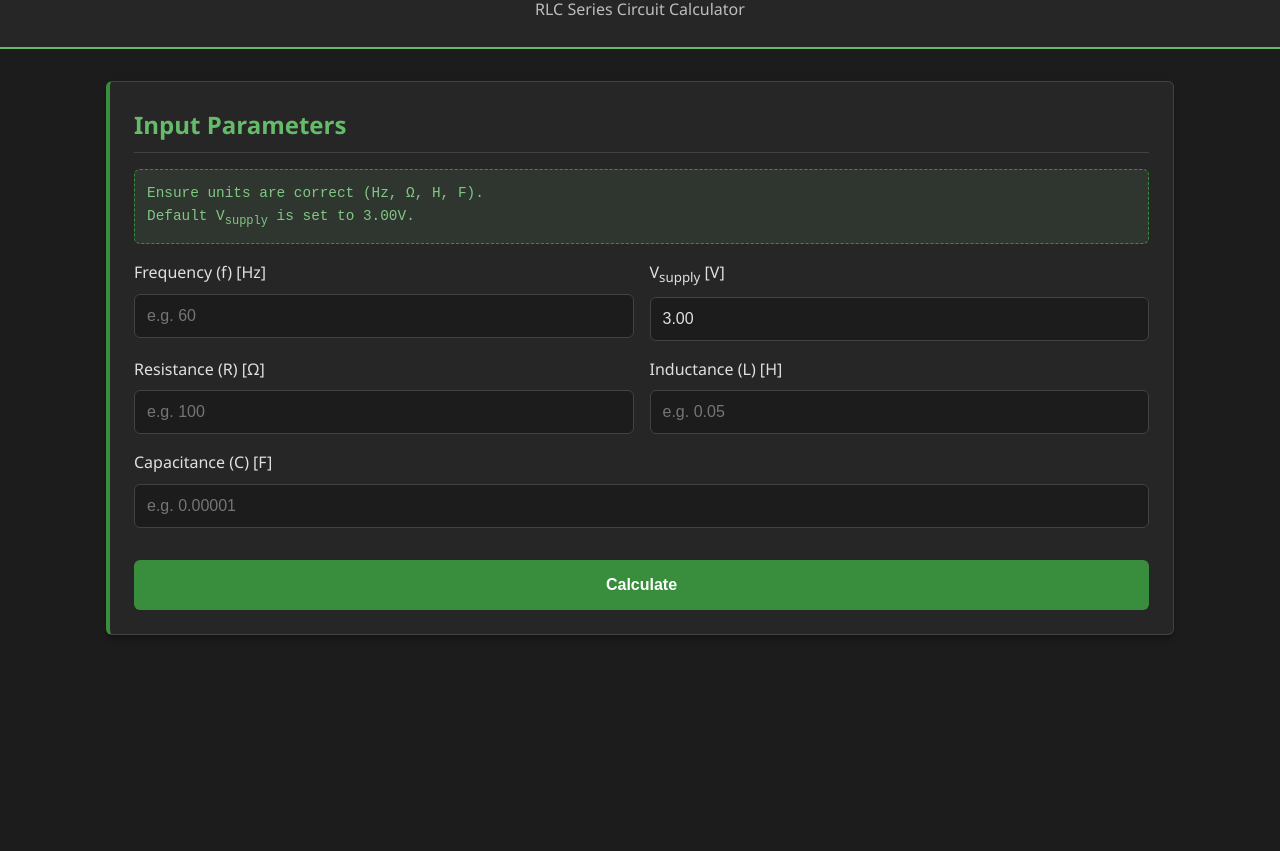
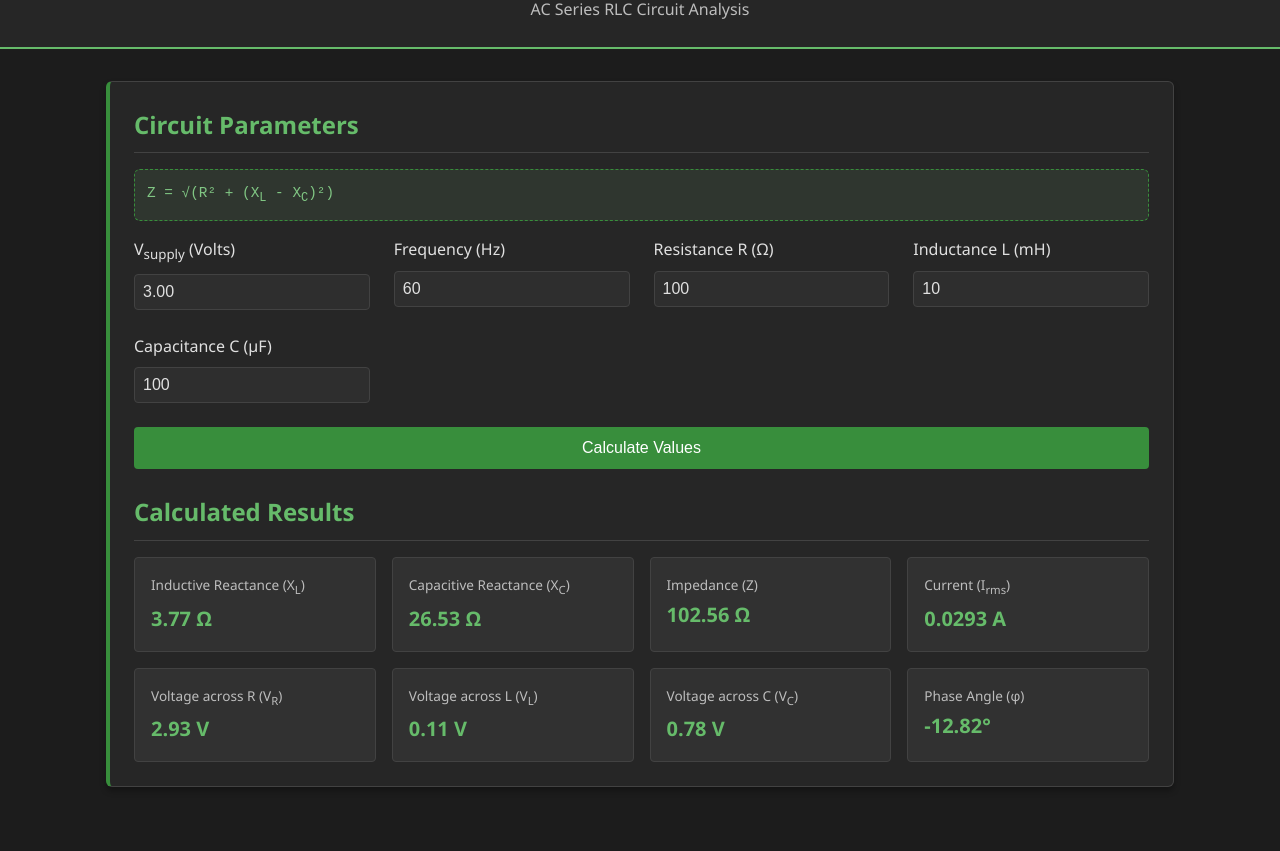
Before and after one commit to ShortTimeNoSee/phys-42-ac-circuits-lab, a plain HTML site: page index.html in a window 1280 px wide. Shown: the part 78-929 px from the top of the page. Before the commit the page ends 800 px from the top, so only its background shows below. Drawn offline with Linux system fonts and the light colour scheme.

Commit message:
Update index.html

```diff
--- a/index.html
+++ b/index.html
@@ -80,8 +80,14 @@
             color: var(--secondary-color);
         }
 
+        .input-grid {
+            display: grid;
+            grid-template-columns: repeat(auto-fit, minmax(200px, 1fr));
+            gap: 1.5rem;
+            margin-bottom: 1.5rem;
+        }
+
         .input-group {
-            margin-bottom: 1rem;
             display: flex;
             flex-direction: column;
         }
@@ -93,14 +99,12 @@
         }
 
         .input-group input {
-            background-color: var(--background-color);
+            background-color: var(--primary-color-light);
             border: 1px solid var(--border-color);
+            border-radius: 4px;
+            padding: 0.5rem;
             color: var(--text-color);
-            padding: 0.75rem;
-            border-radius: var(--border-radius);
             font-size: 1rem;
-            width: 100%;
-            transition: border-color 0.3s;
         }
 
         .input-group input:focus {
@@ -108,193 +112,173 @@
             border-color: var(--primary-color);
         }
 
-        .grid-2 {
+        .results-grid {
             display: grid;
-            grid-template-columns: 1fr 1fr;
+            grid-template-columns: repeat(auto-fit, minmax(200px, 1fr));
             gap: 1rem;
         }
 
-        @media (max-width: 600px) {
-            .grid-2 { grid-template-columns: 1fr; }
+        .result-card {
+            background-color: rgba(255, 255, 255, 0.05);
+            padding: 1rem;
+            border-radius: 4px;
+            border: 1px solid var(--border-color);
         }
 
-        .results-table {
-            width: 100%;
-            border-collapse: collapse;
-            margin-top: 1rem;
+        .result-label {
+            font-size: 0.85rem;
+            color: var(--text-color-light);
+            margin-bottom: 0.25rem;
         }
 
-        .results-table th, .results-table td {
-            text-align: left;
-            padding: 0.75rem;
-            border-bottom: 1px solid var(--border-color);
+        .result-value {
+            font-size: 1.25rem;
+            font-weight: bold;
+            color: var(--primary-color);
         }
 
-        .results-table th { color: var(--primary-color); }
-        .value-cell { font-family: monospace; font-size: 1.1rem; color: var(--text-color); }
-
-        button {
+        .calculate-btn {
             background-color: var(--primary-color-dark);
             color: white;
             border: none;
-            padding: 1rem 2rem;
-            border-radius: var(--border-radius);
+            padding: 0.75rem 1.5rem;
+            font-size: 1rem;
+            border-radius: 4px;
             cursor: pointer;
-            font-size: 1rem;
-            margin-top: 1rem;
             width: 100%;
-            font-weight: bold;
+            margin-bottom: 1.5rem;
             transition: background-color 0.2s;
         }
 
-        button:hover { background-color: var(--primary-color); }
-
+        .calculate-btn:hover {
+            background-color: var(--primary-color);
+        }
     </style>
 </head>
 <body>
 
 <header>
-    <h1>PHYS 42: AC Circuits</h1>
-    <p>RLC Series Circuit Calculator</p>
+    <h1>PHYS 42 Lab Calculator</h1>
+    <p>AC Series RLC Circuit Analysis</p>
 </header>
 
 <div class="container">
     <section>
-        <h2>Input Parameters</h2>
+        <h2>Circuit Parameters</h2>
         <div class="formula-box">
-            Ensure units are correct (Hz, &Omega;, H, F).<br>
-            Default V<sub>supply</sub> is set to 3.00V.
+            Z = &radic;(R&sup2; + (X<sub>L</sub> - X<sub>C</sub>)&sup2;)
         </div>
 
-        <div class="grid-2">
+        <div class="input-grid">
             <div class="input-group">
-                <label>Frequency (f) [Hz]</label>
-                <input type="number" id="freq" placeholder="e.g. 60" step="any">
+                <label for="voltage">V<sub>supply</sub> (Volts)</label>
+                <input type="number" id="voltage" step="0.01" value="3.00">
             </div>
             <div class="input-group">
-                <label>V<sub>supply</sub> [V]</label>
-                <input type="number" id="v_supply" value="3.00" step="any">
+                <label for="frequency">Frequency (Hz)</label>
+                <input type="number" id="frequency" step="1" value="60">
+            </div>
+            <div class="input-group">
+                <label for="resistance">Resistance R (&Omega;)</label>
+                <input type="number" id="resistance" step="0.1" value="100">
+            </div>
+            <div class="input-group">
+                <label for="inductance">Inductance L (mH)</label>
+                <input type="number" id="inductance" step="0.1" value="10">
+            </div>
+            <div class="input-group">
+                <label for="capacitance">Capacitance C (&mu;F)</label>
+                <input type="number" id="capacitance" step="0.1" value="100">
             </div>
         </div>
 
-        <div class="grid-2">
-            <div class="input-group">
-                <label>Resistance (R) [&Omega;]</label>
-                <input type="number" id="resistance" placeholder="e.g. 100" step="any">
+        <button class="calculate-btn" onclick="calculate()">Calculate Values</button>
+
+        <h2>Calculated Results</h2>
+        <div class="results-grid">
+            <div class="result-card">
+                <div class="result-label">Inductive Reactance (X<sub>L</sub>)</div>
+                <div class="result-value" id="res-xl">0.00 &Omega;</div>
             </div>
-            <div class="input-group">
-                <label>Inductance (L) [H]</label>
-                <input type="number" id="inductance" placeholder="e.g. 0.05" step="any">
+            <div class="result-card">
+                <div class="result-label">Capacitive Reactance (X<sub>C</sub>)</div>
+                <div class="result-value" id="res-xc">0.00 &Omega;</div>
+            </div>
+            <div class="result-card">
+                <div class="result-label">Impedance (Z)</div>
+                <div class="result-value" id="res-z">0.00 &Omega;</div>
+            </div>
+            <div class="result-card">
+                <div class="result-label">Current (I<sub>rms</sub>)</div>
+                <div class="result-value" id="res-i">0.000 A</div>
+            </div>
+            <div class="result-card">
+                <div class="result-label">Voltage across R (V<sub>R</sub>)</div>
+                <div class="result-value" id="res-vr">0.00 V</div>
+            </div>
+            <div class="result-card">
+                <div class="result-label">Voltage across L (V<sub>L</sub>)</div>
+                <div class="result-value" id="res-vl">0.00 V</div>
+            </div>
+            <div class="result-card">
+                <div class="result-label">Voltage across C (V<sub>C</sub>)</div>
+                <div class="result-value" id="res-vc">0.00 V</div>
+            </div>
+            <div class="result-card">
+                <div class="result-label">Phase Angle (&phi;)</div>
+                <div class="result-value" id="res-phi">0.00&deg;</div>
             </div>
         </div>
-
-        <div class="input-group">
-            <label>Capacitance (C) [F]</label>
-            <input type="number" id="capacitance" placeholder="e.g. 0.00001" step="any">
-        </div>
-
-        <button onclick="calculateAC()">Calculate</button>
-    </section>
-
-    <section id="results-section" style="display:none;">
-        <h2>Calculation Results</h2>
-
-        <h3>Reactance & Impedance</h3>
-        <table class="results-table">
-            <tr>
-                <th>Parameter</th>
-                <th>Value</th>
-            </tr>
-            <tr>
-                <td>Inductive Reactance (X<sub>L</sub>)</td>
-                <td class="value-cell" id="res-xl">0 &Omega;</td>
-            </tr>
-            <tr>
-                <td>Capacitive Reactance (X<sub>C</sub>)</td>
-                <td class="value-cell" id="res-xc">0 &Omega;</td>
-            </tr>
-            <tr>
-                <td>Total Impedance (Z)</td>
-                <td class="value-cell" id="res-z">0 &Omega;</td>
-            </tr>
-            <tr>
-                <td>Phase Angle (&phi;)</td>
-                <td class="value-cell" id="res-phi">0&deg;</td>
-            </tr>
-        </table>
-
-        <h3>Circuit Values</h3>
-        <table class="results-table">
-            <tr>
-                <th>Parameter</th>
-                <th>Value</th>
-            </tr>
-            <tr>
-                <td>Total Current (I<sub>rms</sub>)</td>
-                <td class="value-cell" id="res-i">0 A</td>
-            </tr>
-            <tr>
-                <td>Voltage Resistor (V<sub>R</sub>)</td>
-                <td class="value-cell" id="res-vr">0 V</td>
-            </tr>
-            <tr>
-                <td>Voltage Inductor (V<sub>L</sub>)</td>
-                <td class="value-cell" id="res-vl">0 V</td>
-            </tr>
-            <tr>
-                <td>Voltage Capacitor (V<sub>C</sub>)</td>
-                <td class="value-cell" id="res-vc">0 V</td>
-            </tr>
-        </table>
     </section>
 </div>
 
 <script>
-    function calculateAC() {
-        const f = parseFloat(document.getElementById('freq').value);
-        const v_supply = parseFloat(document.getElementById('v_supply').value);
+    function calculate() {
+        const V = parseFloat(document.getElementById('voltage').value);
+        const f = parseFloat(document.getElementById('frequency').value);
         const R = parseFloat(document.getElementById('resistance').value);
-        const L = parseFloat(document.getElementById('inductance').value);
-        const C = parseFloat(document.getElementById('capacitance').value);
+        const L_mH = parseFloat(document.getElementById('inductance').value);
+        const C_uF = parseFloat(document.getElementById('capacitance').value);
 
-        if (isNaN(f) || isNaN(v_supply) || isNaN(R) || isNaN(L) || isNaN(C)) {
+        if (isNaN(V) || isNaN(f) || isNaN(R) || isNaN(L_mH) || isNaN(C_uF)) {
             alert("Please enter valid numbers for all fields.");
             return;
         }
 
-        const xl = 2 * Math.PI * f * L;
+        const L = L_mH / 1000;
+        const C = C_uF / 1000000;
+        const omega = 2 * Math.PI * f;
 
-        let xc = 0;
-        if (C > 0 && f > 0) {
-            xc = 1 / (2 * Math.PI * f * C);
+        const XL = omega * L;
+        const XC = (f === 0 || C === 0) ? 0 : 1 / (omega * C);
+
+        const Z = Math.sqrt(Math.pow(R, 2) + Math.pow(XL - XC, 2));
+        const I = Z === 0 ? 0 : V / Z;
+
+        const VR = I * R;
+        const VL = I * XL;
+        const VC = I * XC;
+
+        let phi = 0;
+        if (R !== 0) {
+            phi = Math.atan((XL - XC) / R) * (180 / Math.PI);
+        } else if (XL > XC) {
+            phi = 90;
+        } else if (XC > XL) {
+            phi = -90;
         }
 
-        const z = Math.sqrt(Math.pow(R, 2) + Math.pow(xl - xc, 2));
+        document.getElementById('res-xl').innerHTML = XL.toFixed(2) + " &Omega;";
+        document.getElementById('res-xc').innerHTML = XC.toFixed(2) + " &Omega;";
+        document.getElementById('res-z').innerHTML = Z.toFixed(2) + " &Omega;";
+        document.getElementById('res-i').innerHTML = I.toFixed(4) + " A";
+        document.getElementById('res-vr').innerHTML = VR.toFixed(2) + " V";
+        document.getElementById('res-vl').innerHTML = VL.toFixed(2) + " V";
+        document.getElementById('res-vc').innerHTML = VC.toFixed(2) + " V";
+        document.getElementById('res-phi').innerHTML = phi.toFixed(2) + "&deg;";
+    }
 
-        let i_total = 0;
-        if (z > 0) {
-            i_total = v_supply / z;
-        }
-
-        const phi_rad = Math.atan((xl - xc) / R);
-        const phi_deg = phi_rad * (180 / Math.PI);
-
-        const v_r = i_total * R;
-        const v_l = i_total * xl;
-        const v_c = i_total * xc;
-
-        document.getElementById('res-xl').innerHTML = xl.toFixed(2) + " &Omega;";
-        document.getElementById('res-xc').innerHTML = xc.toFixed(2) + " &Omega;";
-        document.getElementById('res-z').innerHTML = z.toFixed(2) + " &Omega;";
-        document.getElementById('res-phi').innerHTML = phi_deg.toFixed(2) + "&deg;";
-
-        document.getElementById('res-i').innerHTML = i_total.toFixed(4) + " A";
-        document.getElementById('res-vr').innerHTML = v_r.toFixed(3) + " V";
-        document.getElementById('res-vl').innerHTML = v_l.toFixed(3) + " V";
-        document.getElementById('res-vc').innerHTML = v_c.toFixed(3) + " V";
-
-        document.getElementById('results-section').style.display = 'block';
-    }
+    window.onload = calculate;
 </script>
 
 </body>
```
